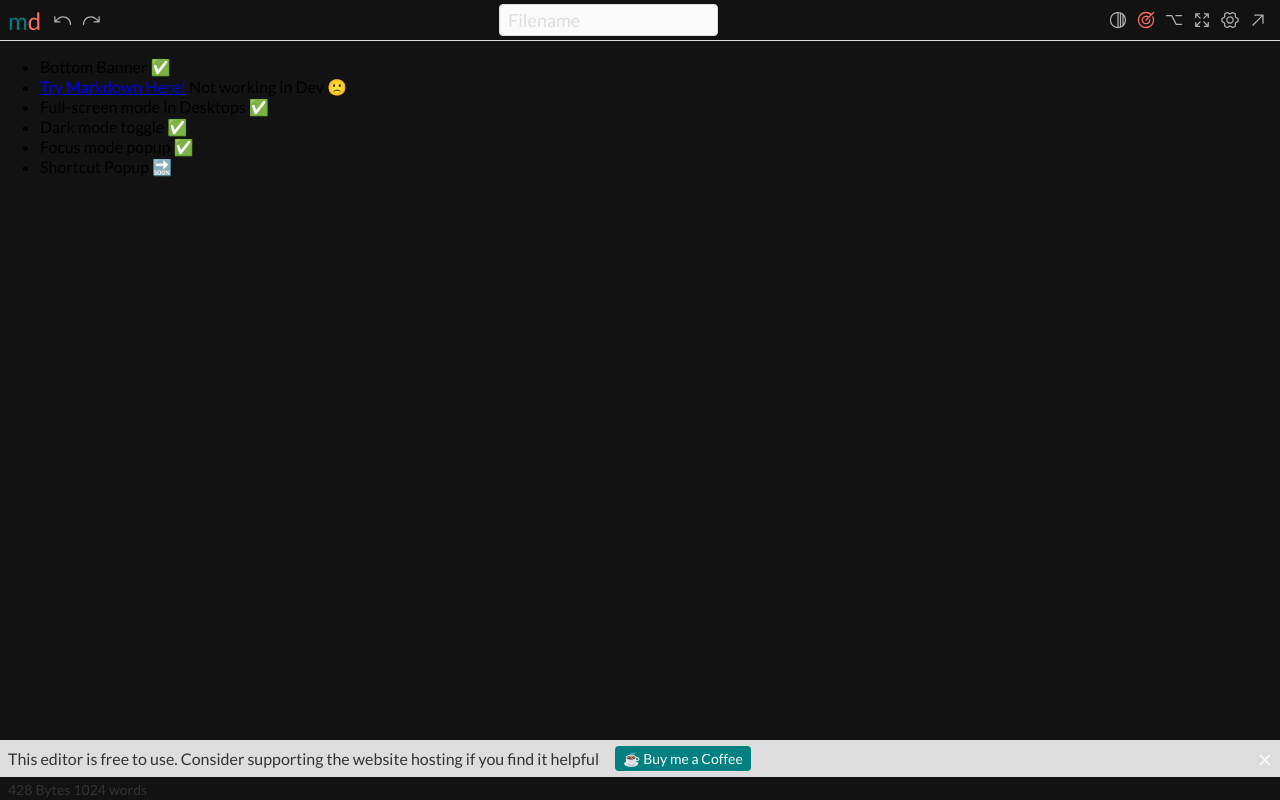
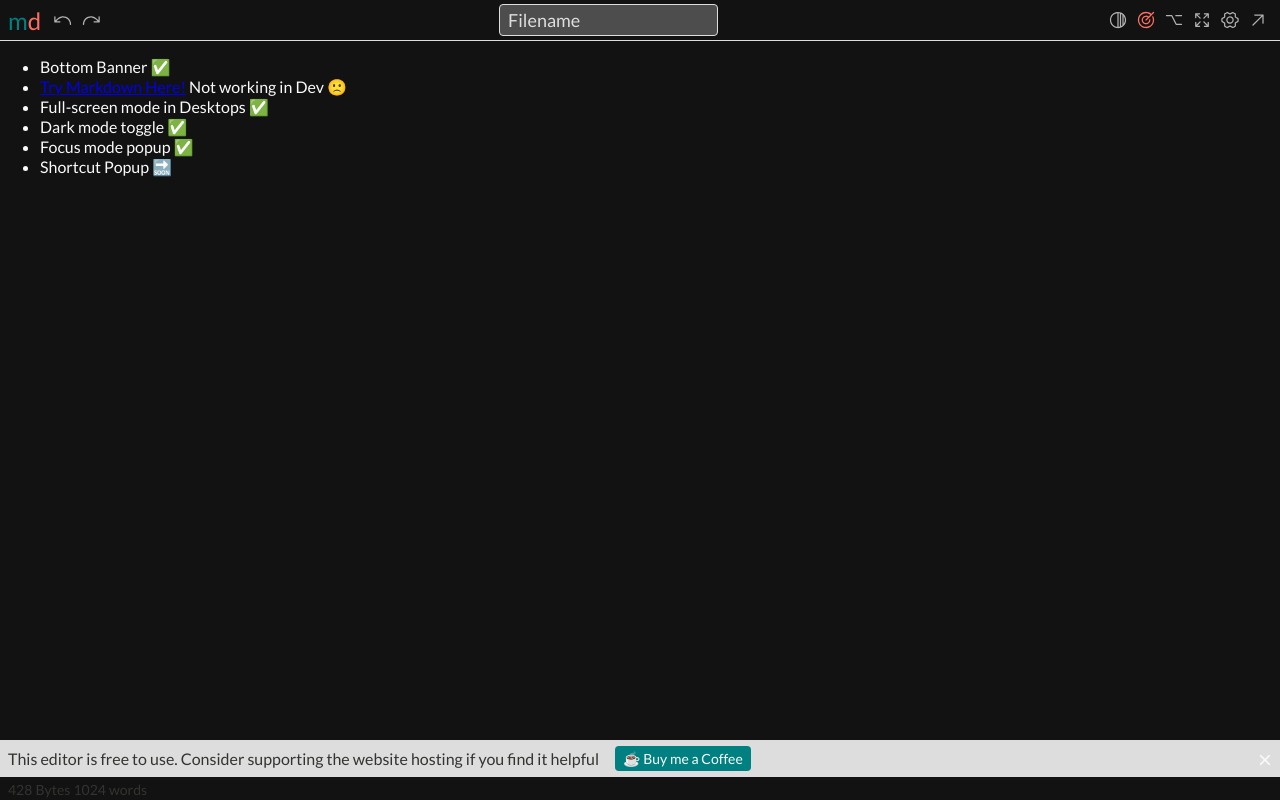
Before and after one commit to rajathc/mdoodle, a plain HTML site: page index.html in a window 1280 px wide. Both pictures are taken after a click on the picture 1117 px from the left and 20 px from the top of the page. Drawn offline with Linux system fonts and the light colour scheme.

Commit message:
fixed md test link

```diff
--- a/index.html
+++ b/index.html
@@ -53,7 +53,7 @@
         </header>
         <ul>
             <li>Bottom Banner ✅</li>
-            <li><a href="/md_test.html" class="test">Try Markdown Here!</a> Not working in Dev 🙁</li>
+            <li><a href="./md_test.html" class="test">Try Markdown Here!</a> Not working in Dev 🙁</li>
             <li>Full-screen mode in Desktops ✅</li>
             <li>Dark mode toggle ✅</li>
             <li>Focus mode popup ✅</li>
--- a/styles.css
+++ b/styles.css
@@ -5,6 +5,7 @@
     --header-color: #fafafa;
     --primary-color: #008080;
     --secondary-color: #FF6F61;
+    --text-input-bg: #fafafa40;
     --icon-color: #b2b2b2;
     --icon-hover: #34333030;
     --filename-color:#dddddd;
@@ -29,10 +30,12 @@ body{
     font-family: 'Lato', Helvetica, sans-serif;
     background-color: var(--bg-color);
     transition: background-color 0.3s, color 0.3s;
+    color: var(--text-color);
 }
 
 body.dark-mode {
     background-color: var(--dark-bg-color);
+    color: var(--dark-text-color);
   }
 
 #fullscreen {
@@ -136,7 +139,7 @@ header.dark-mode {
 }
 
 input[type=text]{
-    background-color: var(--bg-color);
+    background-color: var(--text-input-bg);
     color: var(--filename-color);
     padding: 4px 8px;
     border: var(--border-color) 1px solid;
```
